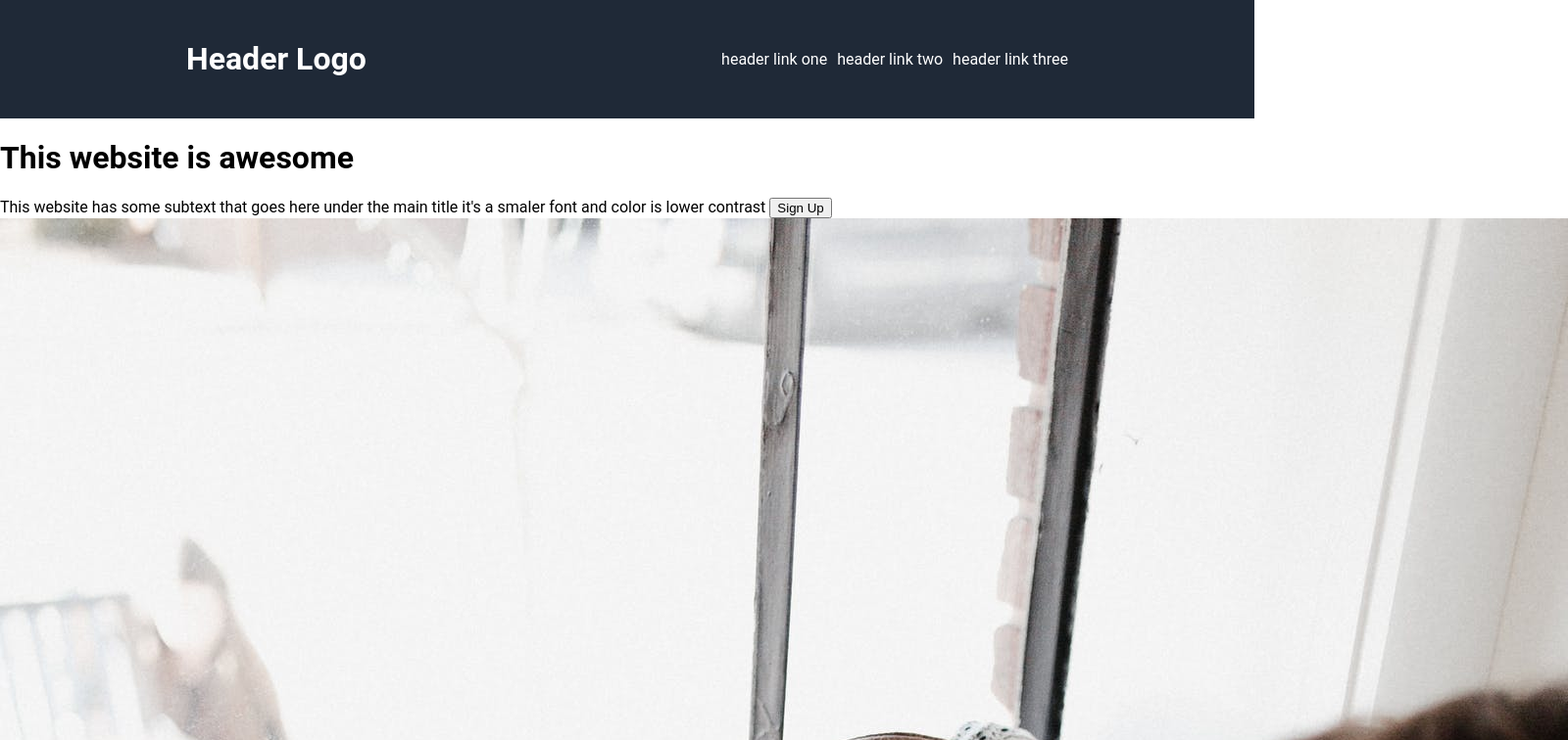
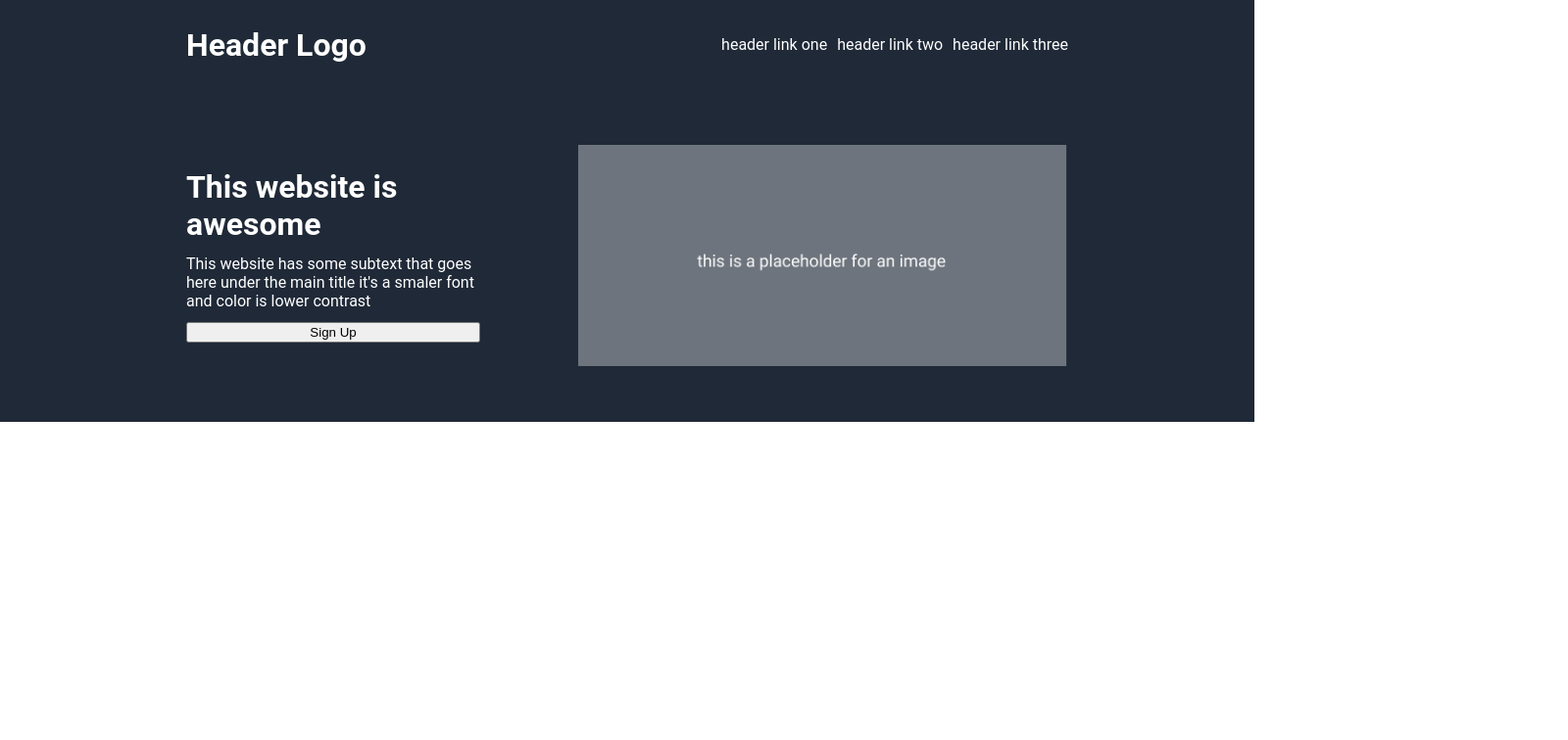
Before and after one commit to snune070/Project-Landing-Page, a plain HTML site: page index.html in a window 1280 px wide. Shown: the top 756 px of the page at 98% size, 1600 px wide, since content can reach past the window. Drawn offline with Linux system fonts and the light colour scheme.

Commit message:
Flexboxed items to right pos

```diff
--- a/index.html
+++ b/index.html
@@ -20,10 +20,15 @@
         </div>
     </div>
 
-    <h1>This website is awesome</h1>
-    <p1>This website has some subtext that goes here under the main title it's a smaler font and color is lower contrast</p1>
-    <button>Sign Up</button>
-    <img src="./images/placeholder.JPEG">
-
+    <div class="header-container">
+       <div class="header">
+            <div class="info">
+            <h1>This website is awesome</h1>
+            <p1>This website has some subtext that goes here under the main title it's a smaler font and color is lower contrast</p1>
+            <button>Sign Up</button>
+            </div>
+            <img src="./images/snip.png" alt="Pictue is of a laptop on a table">
+        </div>
+    </div>
 </body>
 </html>
--- a/styles.css
+++ b/styles.css
@@ -32,3 +32,41 @@ li{
     text-decoration: none;
     list-style: none;
 }
+
+.header-container{
+    background-color: #1f2937;
+    display: flex;
+    justify-content: center;
+    padding: 20px 0;
+}
+
+.header{
+    width: 900px;
+    height: 300px;
+    display: flex;
+    align-items: center;
+    justify-content: space-between;
+    gap: 32px;
+}
+
+.info{
+    height: 300px;
+    width: 300px;
+    color: white;
+    display: flex;
+    flex-direction: column;
+    justify-content: center;
+    gap: 12px;
+}
+
+img{
+    width: auto;
+    height: auto;
+    max-width: 500px;
+    max-height: 300px;
+}
+
+h1{
+    margin: 0;
+    padding: 0;
+}
```
